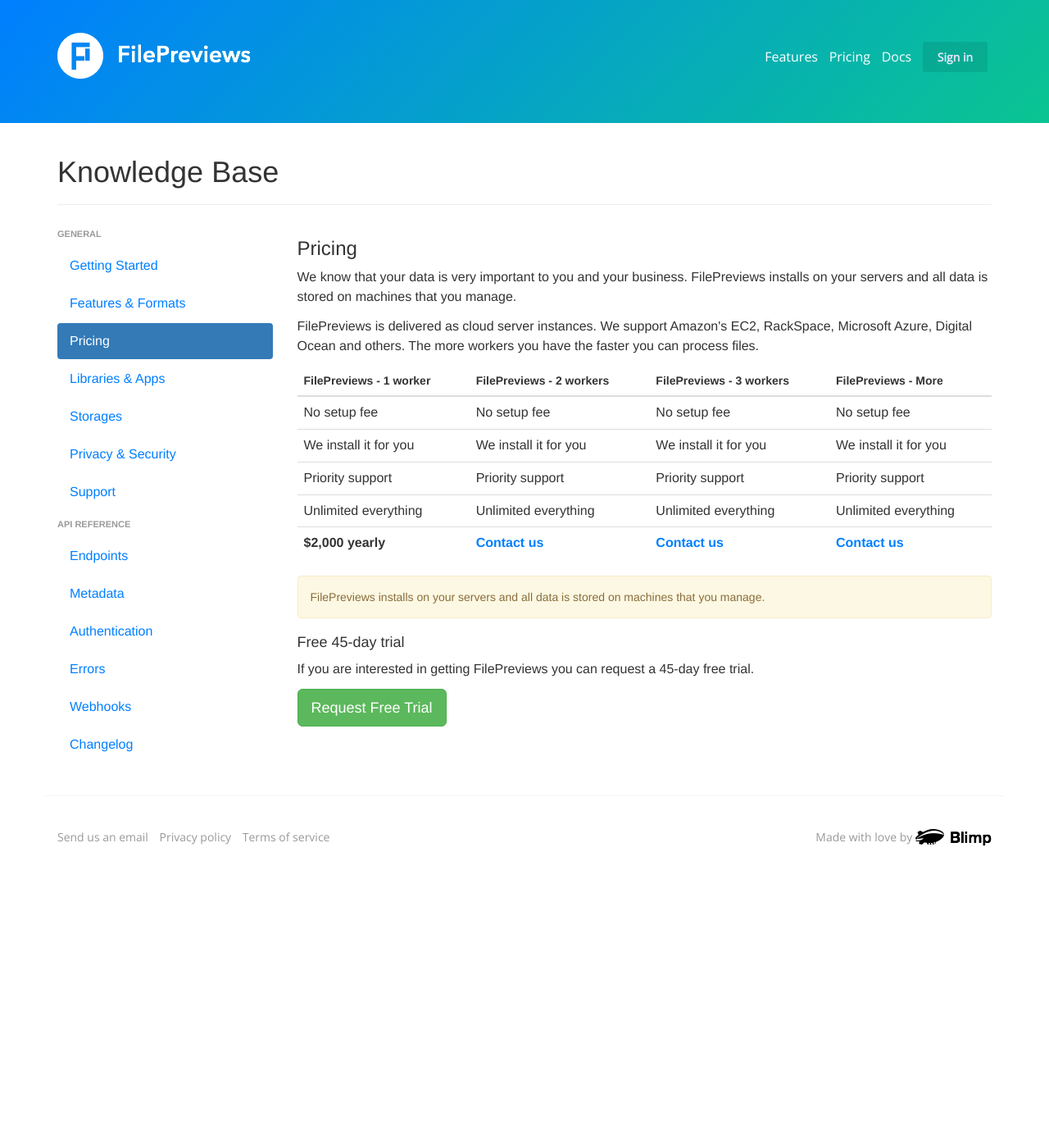
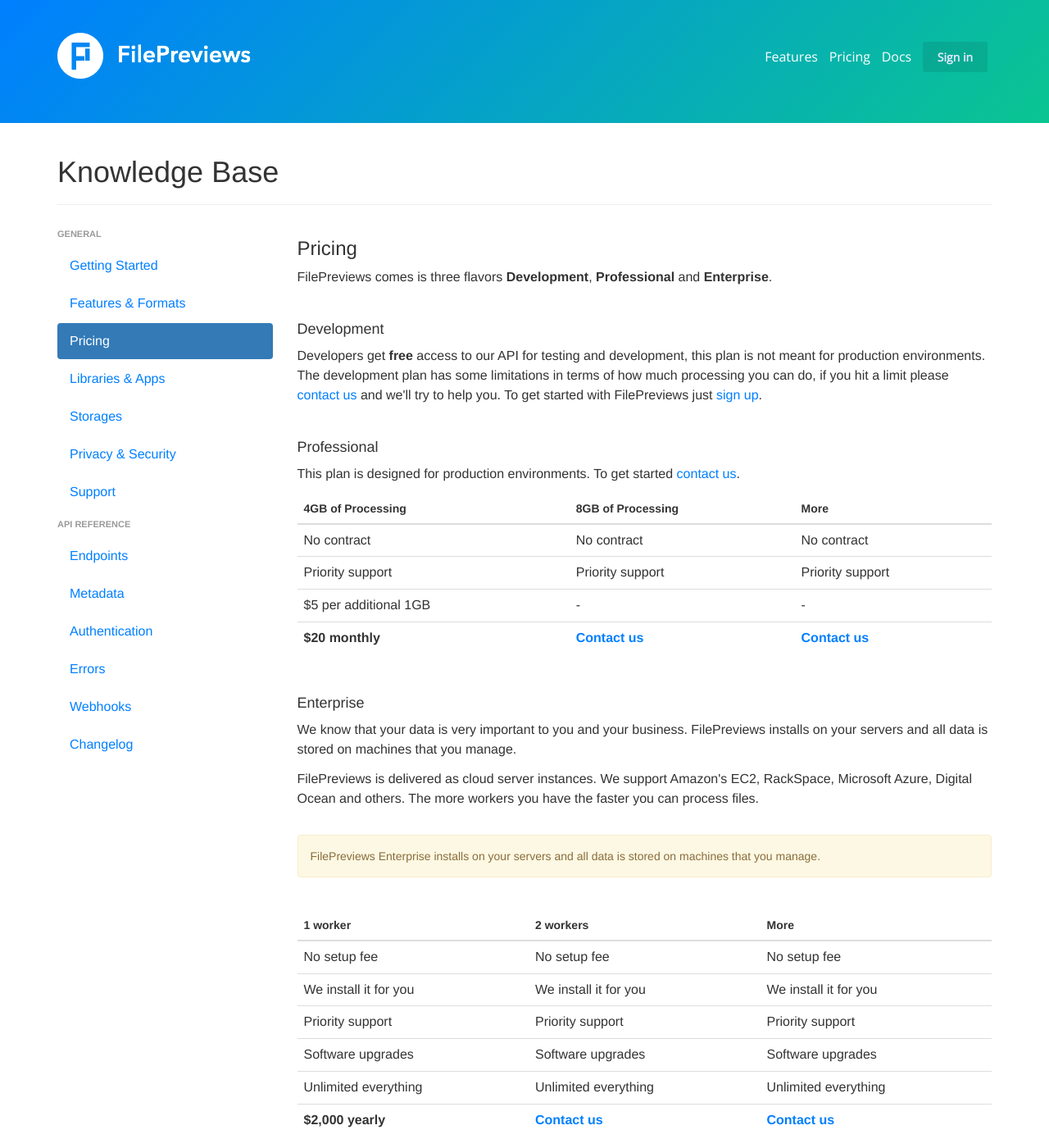
Before and after one commit to jomajoma/filepreviews.io, a Jekyll site: the page built from docs/pricing.html, in a window 1280 px wide and 1400 px high. Shown: the whole window at 82% size. Built offline with Jekyll 4.4.1, drawn with Linux system fonts in a browser that asks for light colours; nearby versions of some CDN libraries; some of the changed text lies outside the part shown.

Commit message:
Updates pricing page

```diff
--- a/docs/pricing.html
+++ b/docs/pricing.html
@@ -4,22 +4,74 @@
 header: "Pricing"
 ---
 
+<p>FilePreviews comes is three flavors <strong>Development</strong>, <strong>Professional</strong> and <strong>Enterprise</strong>.</p>
+
+<br>
+
+<h4>Development</h4>
+<p>Developers get <strong>free</strong> access to our API for testing and development, this plan is not meant for production environments. The development plan has some limitations in terms of how much processing you can do, if you hit a limit please <a href="mailto:hello@getblimp.com?subject=FilePreviews - DevLimits">contact us</a> and we'll try to help you. To get started with FilePreviews just <a href="https://api.filepreviews.io/auth/signup/">sign up</a>.</p>
+
+<br>
+
+<h4>Professional</h4>
+<p>This plan is designed for production environments. To get started <a href="mailto:hello@getblimp.com?subject=FilePreviews - Professional">contact us</a>.</p>
+<table class="table">
+  <thead>
+    <tr>
+      <th>4GB of Processing</th>
+      <th>8GB of Processing</th>
+      <th>More</th>
+    </tr>
+  </thead>
+  <tbody>
+    <tr>
+      <td>No contract</td>
+      <td>No contract</td>
+      <td>No contract</td>
+    </tr>
+    <tr>
+      <td>Priority support</td>
+      <td>Priority support</td>
+      <td>Priority support</td>
+    </tr>
+    <tr>
+      <td>$5 per additional 1GB</td>
+      <td>-</td>
+      <td>-</td>
+    </tr>
+    <tr>
+      <td><strong>$20 monthly</strong></td>
+      <td><strong><a href="mailto:hello@getblimp.com?subject=FilePreviews Pricing - P8">Contact us</a></strong></td>
+      <td><strong><a href="mailto:hello@getblimp.com?subject=FilePreviews Pricing - PMore">Contact us</a></strong></td>
+    </tr>
+  </tbody>
+</table>
+
+<br>
+
+<h4>Enterprise</h4>
 <p>We know that your data is very important to you and your business. FilePreviews installs on your servers and all data is stored on machines that you manage.</p>
 
 <p>FilePreviews is delivered as cloud server instances. We support Amazon's EC2, RackSpace, Microsoft Azure, Digital Ocean and others. The more workers you have the faster you can process files.</p>
 
+<br>
+
+<div class="alert alert-warning" role="alert">
+  FilePreviews Enterprise installs on your servers and all data is stored on machines that you manage.
+</div>
+
+<br>
+
 <table class="table">
-<thead>
-  <tr>
-    <th>FilePreviews - 1 worker</th>
-    <th>FilePreviews - 2 workers</th>
-    <th>FilePreviews - 3 workers</th>
-    <th>FilePreviews - More</th>
-  </tr>
-</thead>
+  <thead>
+    <tr>
+      <th>1 worker</th>
+      <th>2 workers</th>
+      <th>More</th>
+    </tr>
+  </thead>
   <tbody>
     <tr>
-      <td>No setup fee</td>
       <td>No setup fee</td>
       <td>No setup fee</td>
       <td>No setup fee</td>
@@ -28,33 +80,32 @@
       <td>We install it for you</td>
       <td>We install it for you</td>
       <td>We install it for you</td>
-      <td>We install it for you</td>
     </tr>
     <tr>
       <td>Priority support</td>
       <td>Priority support</td>
       <td>Priority support</td>
-      <td>Priority support</td>
     </tr>
     <tr>
-      <td>Unlimited everything</td>
+      <td>Software upgrades</td>
+      <td>Software upgrades</td>
+      <td>Software upgrades</td>
+    </tr>
+    <tr>
       <td>Unlimited everything</td>
       <td>Unlimited everything</td>
       <td>Unlimited everything</td>
     </tr>
     <tr>
       <td><strong>$2,000 yearly</strong></td>
-      <td><strong><a href="mailto:hello@getblimp.com?subject=FilePreviews Pricing - 2w">Contact us</a></strong></td>
-      <td><strong><a href="mailto:hello@getblimp.com?subject=FilePreviews Pricing - 3w">Contact us</a></strong></td>
-      <td><strong><a href="mailto:hello@getblimp.com?subject=FilePreviews Pricing - More">Contact us</a></strong></td>
+      <td><strong><a href="mailto:hello@getblimp.com?subject=FilePreviews Pricing - E2">Contact us</a></strong></td>
+      <td><strong><a href="mailto:hello@getblimp.com?subject=FilePreviews Pricing - EMore">Contact us</a></strong></td>
     </tr>
   </tbody>
 </table>
 
-<div class="alert alert-warning" role="alert">
-  FilePreviews installs on your servers and all data is stored on machines that you manage.
-</div>
+<br>
 
-<h4>Free 45-day trial</h4>
-<p>If you are interested in getting FilePreviews you can request a 45-day free trial.</p>
+<strong>Try the Enterprise version free for 45-days</strong><br>
+<p>If you are interested in getting FilePreviews Enterprise you can request a 45-day free trial.</p>
 <p><a href="https://docs.google.com/forms/d/1CQrt6EXbUK3FYcrW73-PTw_H-lIQnq7_wgTp-eBwQnQ/viewform" class="btn btn-success btn-lg">Request Free Trial</a></p>
```
